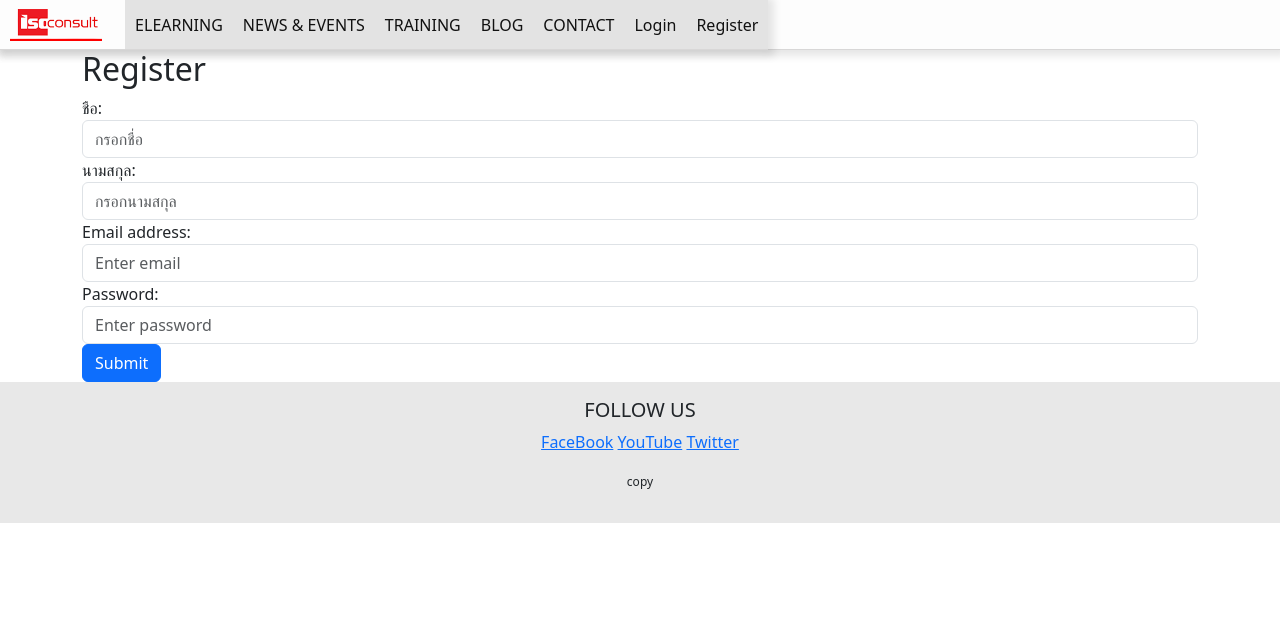
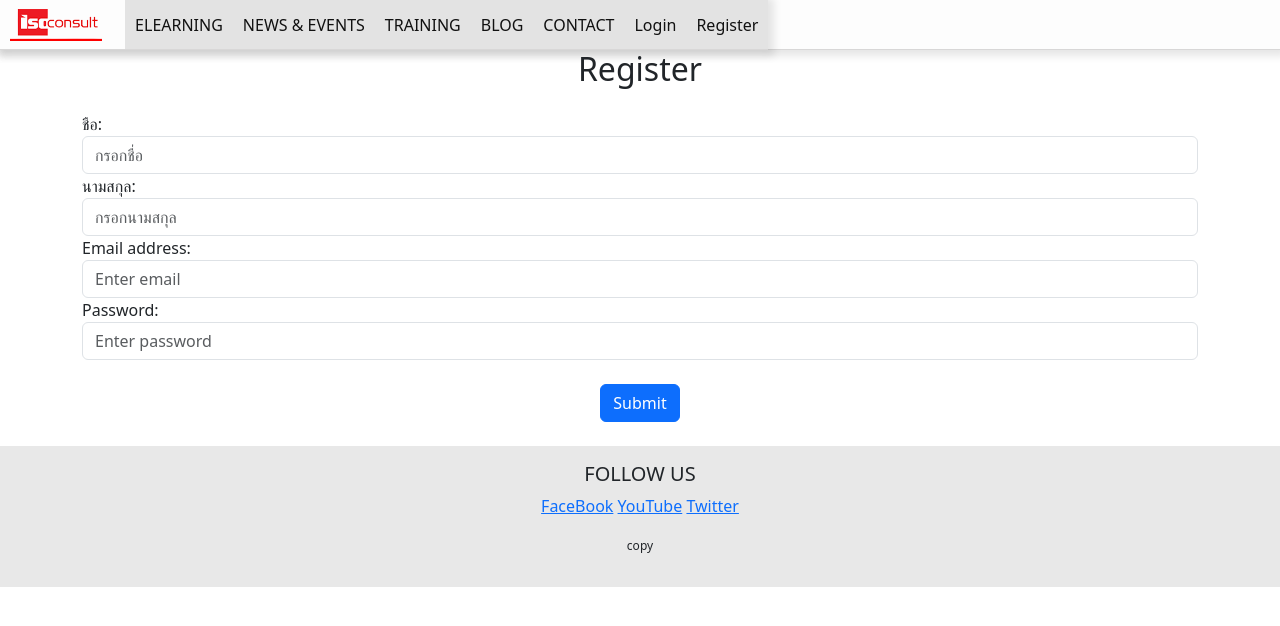
Before and after one commit to Tyne14x/isoconsultmodleonline, a Django app: page /register/ in a window 1280 px wide. Shown: the top 626 px of the page. Run offline with Django 4.2, Linux system fonts and the light colour scheme.

Commit message:
add center

```diff
--- a/app_general/templates/app_general/register.html
+++ b/app_general/templates/app_general/register.html
@@ -4,7 +4,7 @@
 
 {% block content %}
 <div class="container">
-  <h2>Register</h2>
+  <h2 class="content-title text-center">Register</h2>
   <form method="POST">
     {% csrf_token %}
 
@@ -27,7 +27,13 @@
       <label for="pwd">Password:</label>
       <input type="password" class="form-control" id="pwd" placeholder="Enter password" name="password">
     </div>
-    <button type="submit" class="btn btn-primary">Submit</button>
+    <br>
+    <div>
+      <center>
+        <button type="submit" class="btn btn-primary">Submit</button>
+      </center>
+    </div>
+    <br>
   </form>
 </div>
 {% endblock %}
--- a/app_general/templates/app_general/training.html
+++ b/app_general/templates/app_general/training.html
@@ -13,8 +13,7 @@
 
 <body>
     <!-- Header -->
-
-    <div class="container bg-light mt-3">
+    <div class="container bg-light mt-3 text-center">
         <h1 style="background-color:rgb(245, 37, 0);">Request For Quote</h1>
         <h1>(In-house training)</h1>
         <p>EMAIL TO: iso.th@outlook.com</p>
@@ -167,7 +166,7 @@
 
         </form>
     </div>
-
+    <br>
 </body>
 
 {% endblock %}
```
Also changed, not shown: app_general/templates/app_general/login.html (+8 -2 lines).
